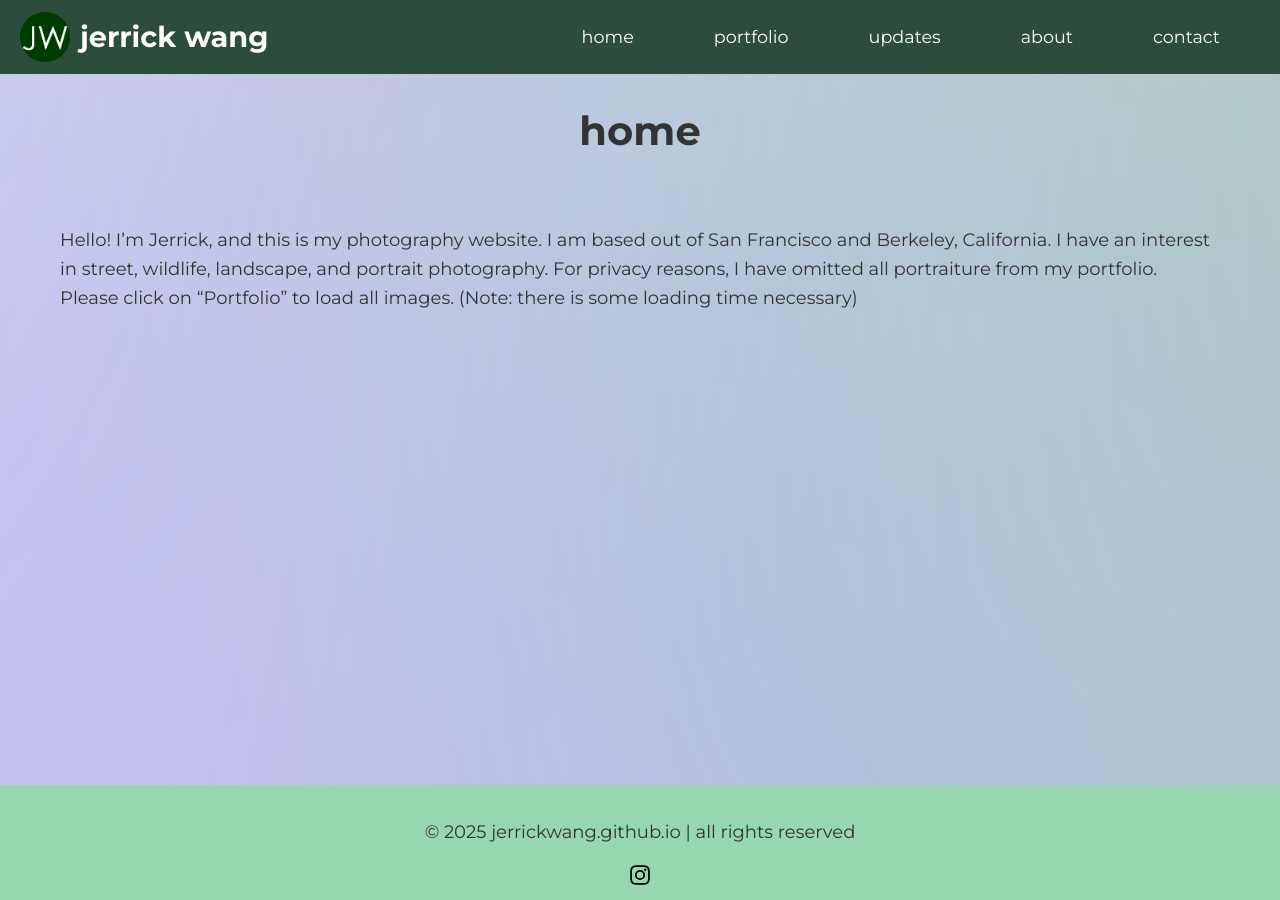
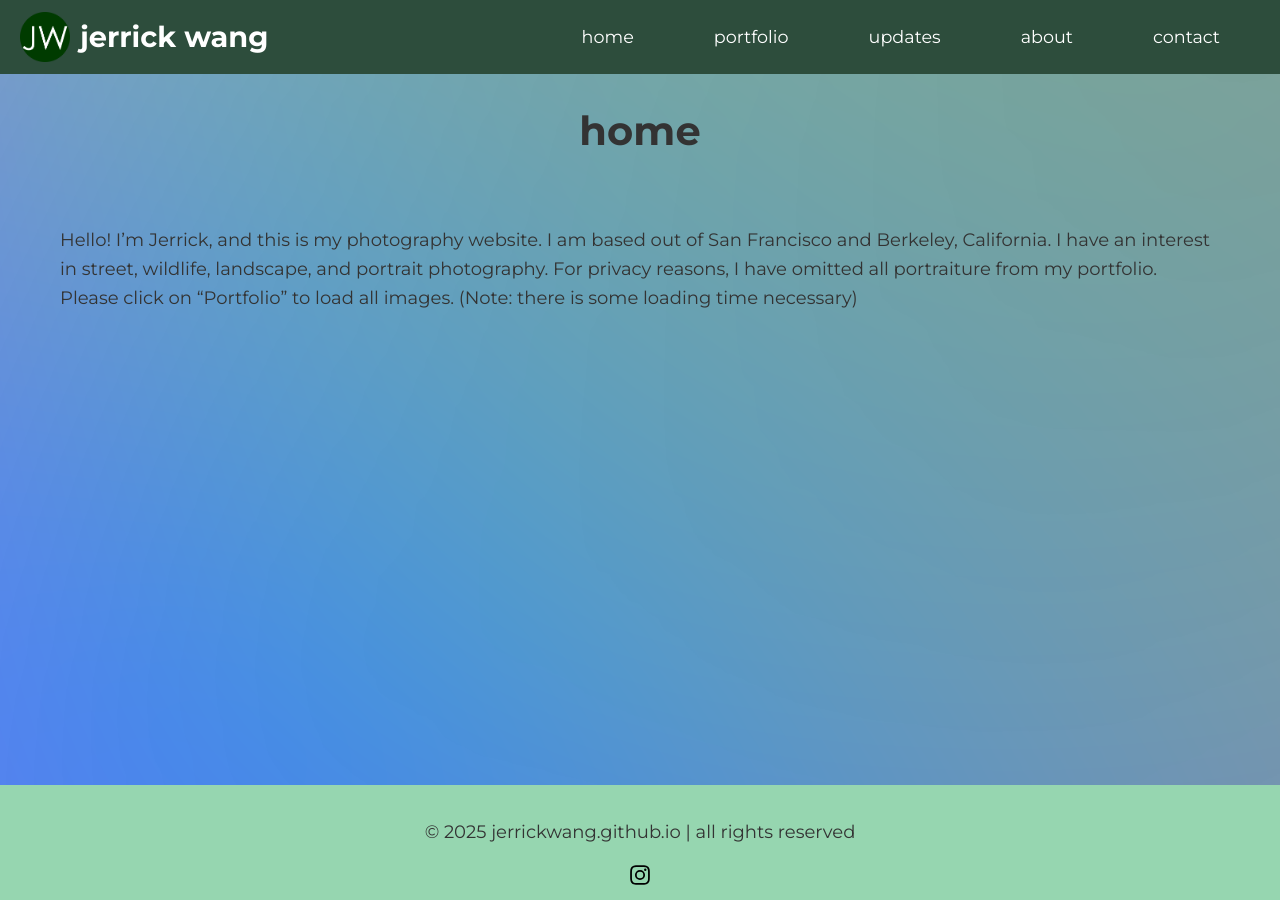
Before and after one commit to jerrickwang/jerrickwang.github.io, a Jekyll site: the page built from index.md, in a window 1280 px wide. Built offline with Jekyll 4.4.1, drawn with Linux system fonts in a browser that asks for light colours.

Commit message:
Update style.css

```diff
--- a/assets/css/style.css
+++ b/assets/css/style.css
@@ -21,16 +21,16 @@
   position: fixed;
   top: -100%;
   left: -100%;
-  width: 400%;
+  width: 300%;
   height: 300%;
   background:
-    radial-gradient(circle at 100% 0%, rgba(255, 0, 150, 0.2), transparent 70%),
-    radial-gradient(circle at 75% 25%, rgba(0, 255, 200, 0.2), transparent 70%),
-    radial-gradient(circle at 50% 0%, rgba(255, 200, 0, 0.2), transparent 70%),
-    radial-gradient(circle at 25% 75%, rgba(0, 150, 255, 0.2), transparent 70%),
-    radial-gradient(circle at 0% 100%, rgba(200, 0, 255, 0.2), transparent 70%),
-    radial-gradient(circle at 50% 100%, rgba(255, 100, 0, 0.2), transparent 70%),
-    radial-gradient(circle at 50% 50%, rgba(0, 255, 100, 0.2), transparent 70%);
+    radial-gradient(circle at 100% 0%, rgba(255, 0, 150, 0.7), transparent 70%),
+    radial-gradient(circle at 75% 25%, rgba(0, 255, 200, 0.7), transparent 70%),
+    radial-gradient(circle at 50% 0%, rgba(255, 200, 0, 0.7), transparent 70%),
+    radial-gradient(circle at 25% 75%, rgba(0, 150, 255, 0.7), transparent 70%),
+    radial-gradient(circle at 0% 100%, rgba(200, 0, 255, 0.7), transparent 70%),
+    radial-gradient(circle at 50% 100%, rgba(255, 100, 0, 0.7), transparent 70%),
+    radial-gradient(circle at 50% 50%, rgba(0, 255, 100, 0.7), transparent 70%);
   filter: blur(100px);
   z-index: -1;
   animation: ambient-move 2s ease-in-out infinite alternate;
```
